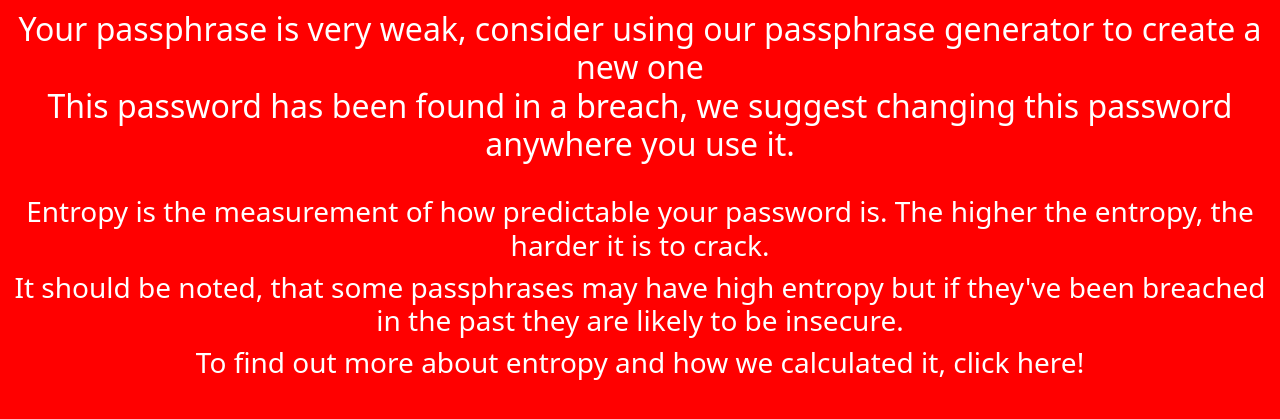
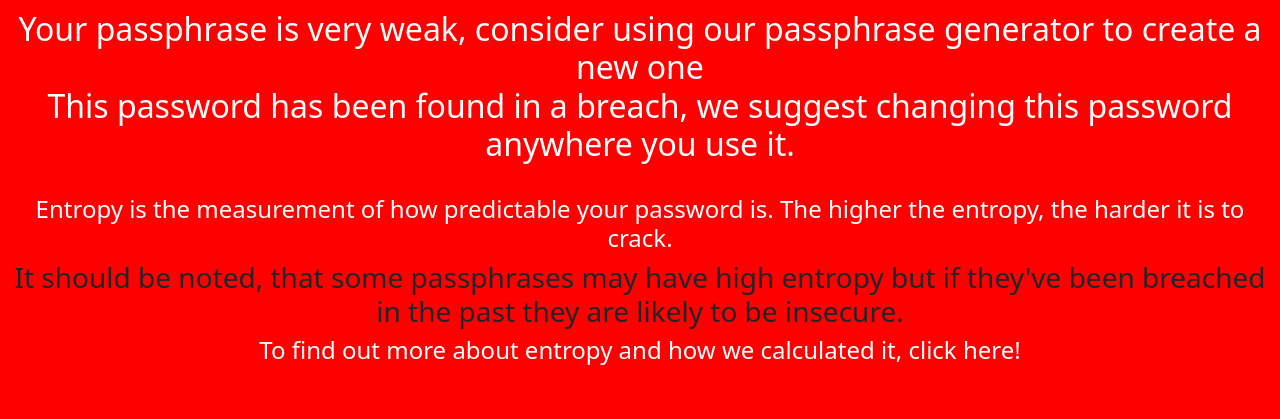
Before and after one commit to cybersomething/passroclus, a Flask app: page /securityChecker/1 in a window 1280 px wide. Shown: the part 227-646 px from the top of the page. Run offline with Flask 2, Linux system fonts and the light colour scheme.

Commit message:
Update securityChecker.html

```diff
--- a/templates/securityChecker.html
+++ b/templates/securityChecker.html
@@ -8,7 +8,7 @@
     <link href="https://cdn.jsdelivr.net/npm/bootstrap@5.0.0-beta2/dist/css/bootstrap.min.css" rel="stylesheet" integrity="sha384-BmbxuPwQa2lc/FVzBcNJ7UAyJxM6wuqIj61tLrc4wSX0szH/Ev+nYRRuWlolflfl" crossorigin="anonymous">
     <style>
       body {background-color: {{overallScore}}}
-      h1, h2, h3 {color: white;}
+      h1, h2, h4 {color: white;}
     </style>
     <body>
       {% block content %}
@@ -29,9 +29,9 @@
         {% endblock %}
       </h2>
         <br>
-     <h3>Entropy is the measurement of how predictable your password is. The higher the entropy, the harder it is to crack.</h3>
+     <h4>Entropy is the measurement of how predictable your password is. The higher the entropy, the harder it is to crack.</h4>
      <h3>It should be noted, that some passphrases may have high entropy but if they've been breached in the past they are likely to be insecure.</h3>
-        <h3>To find out more about entropy and how we calculated it, click here!</h3>
+        <h4>To find out more about entropy and how we calculated it, click here!</h4>
 </div>
   <script src="https://cdn.jsdelivr.net/npm/bootstrap@5.0.0-beta2/dist/js/bootstrap.bundle.min.js" integrity="sha384-b5kHyXgcpbZJO/tY9Ul7kGkf1S0CWuKcCD38l8YkeH8z8QjE0GmW1gYU5S9FOnJ0" crossorigin="anonymous"></script>
 </body>
```
